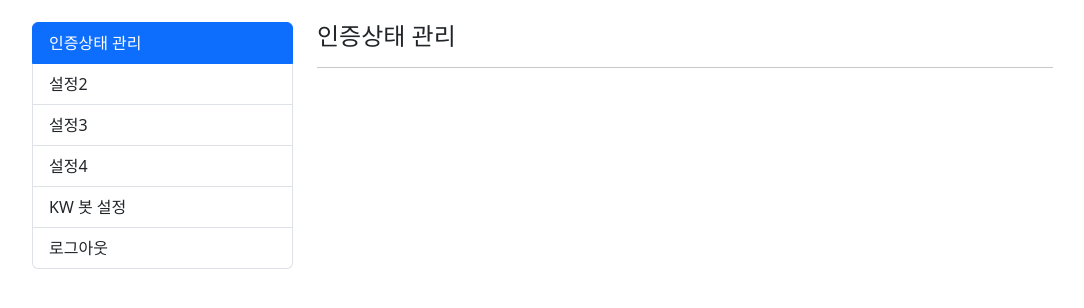
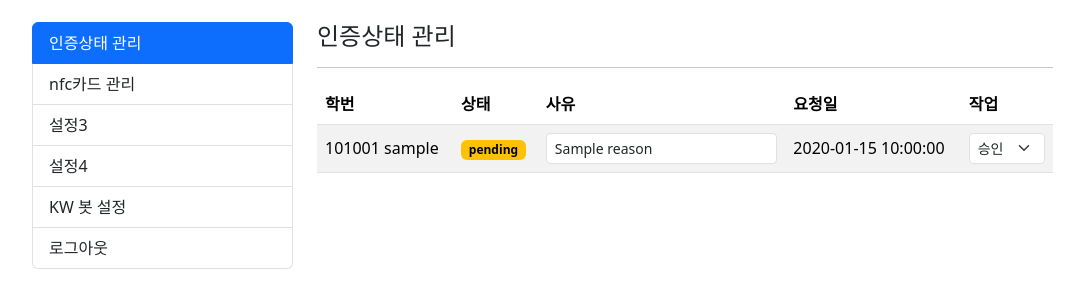
Before and after one commit to szkotgh/make-ams_server, a Flask app: template templates/admin/dashboard.html in a window 1280 px wide. Shown: the part 74-382 px from the top of the page, without its empty margins (50-1134 px from the left). Run offline with Flask 3, Linux system fonts and the light colour scheme; the template is opened without the code that fills it: most values are stand-ins (such as "Sample title", 1, 10 or a date in 2020).

Commit message:
update: update

```diff
--- a/templates/admin/dashboard.html
+++ b/templates/admin/dashboard.html
@@ -28,7 +28,7 @@
                    href="#setting2"
                    role="tab"
                    aria-controls="setting2">
-                    설정2
+                    nfc카드 관리
                 </a>
                 <a class="list-group-item list-group-item-action"
                    id="setting3-tab"
@@ -76,18 +76,65 @@
                     <h3 class="h4 h-lg-3">인증상태 관리</h3>
                     <hr>
                     <div class="table-responsive">
-                        <!-- 인증상태 관리 내용이 들어갈 자리 -->
-                    </div>
-                </div>
+    <table class="table table-striped align-middle">
+        <thead>
+            <tr>
+                <th>학번</th>
+                <th>상태</th>
+                <th>사유</th>
+                <th>요청일</th>
+                <th>작업</th>
+            </tr>
+        </thead>
+        <tbody>
+            {% for user in user_list %}
+            <tr>
+                <!-- 학번: 학년+반+번호 + 이름 -->
+                <td>{{ "%d%02d%02d"|format(user.grade, user.class, user.number) }} {{ user.user_name }}</td>
 
-                <!-- 설정2 탭 -->
+                <!-- 상태 표시 -->
+                <td>
+                    <span class="badge
+                        {% if user.status == 'pending' %} text-bg-warning
+                        {% elif user.status == 'verified' %} text-bg-success
+                        {% elif user.status == 'rejected' %} text-bg-danger
+                        {% elif user.status == 'blocked' %} text-bg-dark {% endif %}">
+                        {{ user.status }}
+                    </span>
+                </td>
+
+                <td>
+                    <input type="text" class="form-control form-control-sm"
+                        value="{{ user.reason or '' }}"
+                        onchange="updateReason('{{ user.user_uuid }}', this.value)">
+                </td>
+                <td>{{ user.created_at }}</td>
+
+                <!-- 상태 변경 드롭다운 -->
+                <td>
+                    <select class="form-select form-select-sm"
+                            onchange="updateStatus('{{ user.user_uuid }}', this.value)">
+                        <option value="verified"  {% if user.status == 'verified' %}selected{% endif %}>승인</option>
+                        <option value="rejected"  {% if user.status == 'rejected' %}selected{% endif %}>거절</option>
+                        <option value="blocked"   {% if user.status == 'blocked' %}selected{% endif %}>차단</option>
+                    </select>
+                </td>
+            </tr>
+            {% endfor %}
+        </tbody>
+    </table>
+</div>
+
+
+
+                <!-- nfc카드 관리 탭 -->
                 <div class="tab-pane fade"
                      id="setting2"
                      role="tabpanel"
                      aria-labelledby="setting2-tab">
-                    <h3 class="h4 h-lg-3">설정2</h3>
+                    <h3 class="h4 h-lg-3">nfc카드 관리</h3>
                     <hr>
-                    <!-- 설정2 내용이 들어갈 자리 -->
+                    <!-- nfc카드 관리 내용이 들어갈 자리 -->
                 </div>
 
                 <!-- 설정3 탭 -->
@@ -333,5 +380,38 @@ function createBot() {
 document.addEventListener('DOMContentLoaded', () => {
     new TabManager();
 });
+
+function updateStatus(user_uuid, new_status) {
+    fetch("/admin/user-verify/update-status", {
+        method: "POST",
+        headers: { "Content-Type": "application/json" },
+        body: JSON.stringify({ user_uuid: user_uuid, status: new_status })
+    })
+    .then(response => response.json())
+    .then(data => {
+        alert(data.detail); // 성공/실패 메시지 표시
+        location.reload();  // 페이지 새로고침
+    })
+    .catch(err => {
+        console.error(err);
+        alert("상태 변경 중 오류가 발생했습니다.");
+    });
+}
+
+function updateReason(user_uuid, new_reason) {
+    fetch('/admin/update_reason', {
+        method: 'POST',
+        headers: { 'Content-Type': 'application/json' },
+        body: JSON.stringify({ user_uuid: user_uuid, reason: new_reason })
+    })
+    .then(response => response.json())
+    .then(data => {
+        if (!data.success) {
+            alert('사유 수정 실패: ' + data.detail);
+        }
+    })
+    .catch(err => alert('서버 요청 실패: ' + err));
+}
+
 </script>
 {% endblock %}
```
Also changed, not shown: db/domains/users/verify.py (+29 -0 lines), router/admin/__init__.py (+35 -8 lines), db/database.db.
